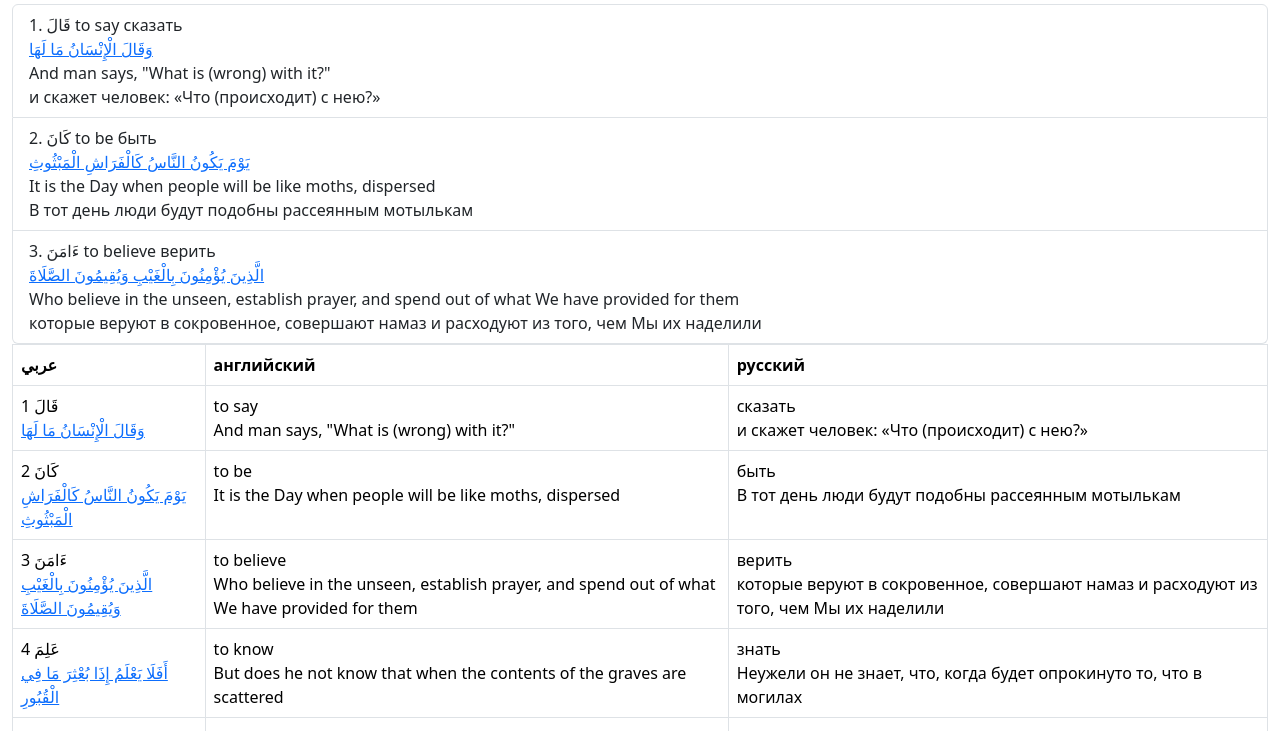
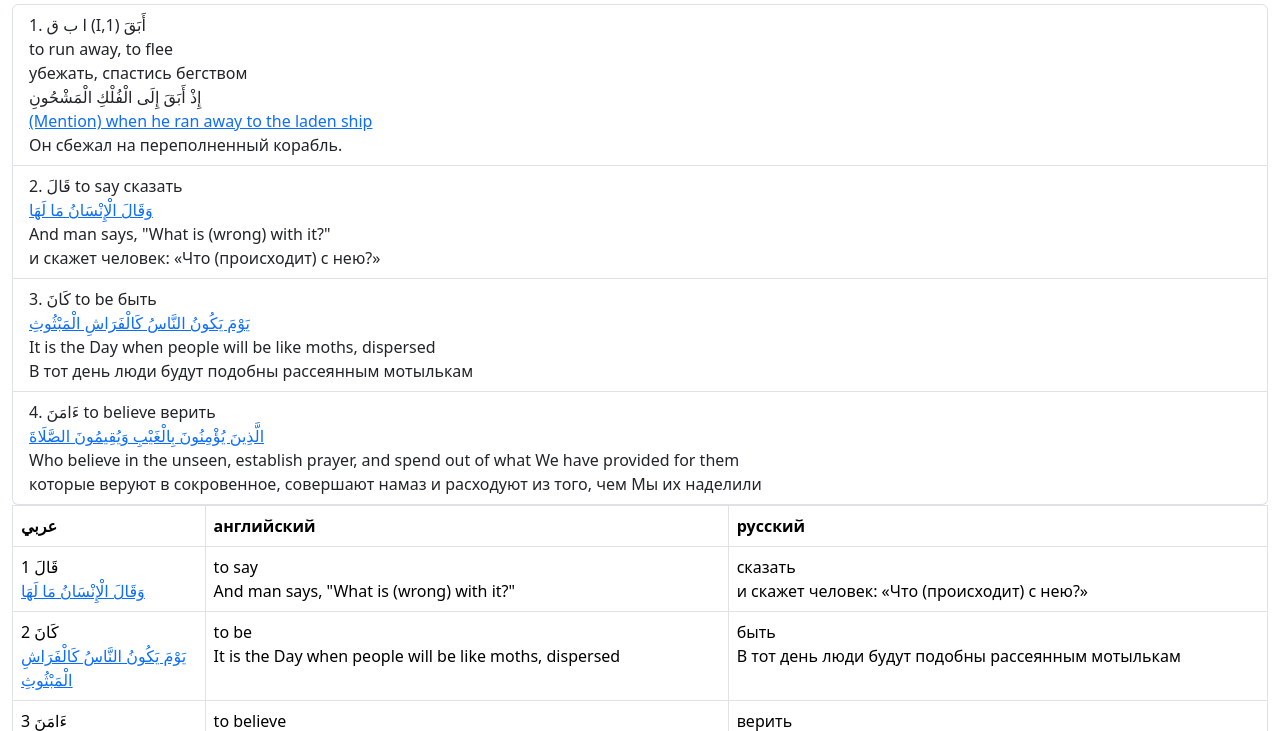
Before and after one commit to MuraStranger/QuranDictionary, a plain HTML site: page index.html in a window 1280 px wide. Shown: the part 42-773 px from the top of the page. Drawn offline with nearby package versions, Linux system fonts and the light colour scheme.

Commit message:
Update index.html

```diff
--- a/index.html
+++ b/index.html
@@ -12,6 +12,17 @@
 <div class="container-fluid">
   <h2>Quran Dictionary</h2>
   <ol class="list-group list-group-numbered">
+     <li class="list-group-item">
+      ا ب ق
+    (I,1)
+    أَبَقَ
+    <br>to run away, to flee <br>убежать, спастись бегством<br>
+         إِذْ أَبَقَ إِلَى الْفُلْكِ الْمَشْحُونِ
+              <br>   <a href="https://ru.quranacademy.org/quran/37:140" target="_blank">
+              (Mention) when he ran away to the laden ship
+          </a>
+              <br>Он сбежал на переполненный корабль.
+    </li>
     <li class="list-group-item">
     قَالَ to say сказать<br>
         <a href="https://ru.quranacademy.org/quran/99:3" target="_blank">
```
